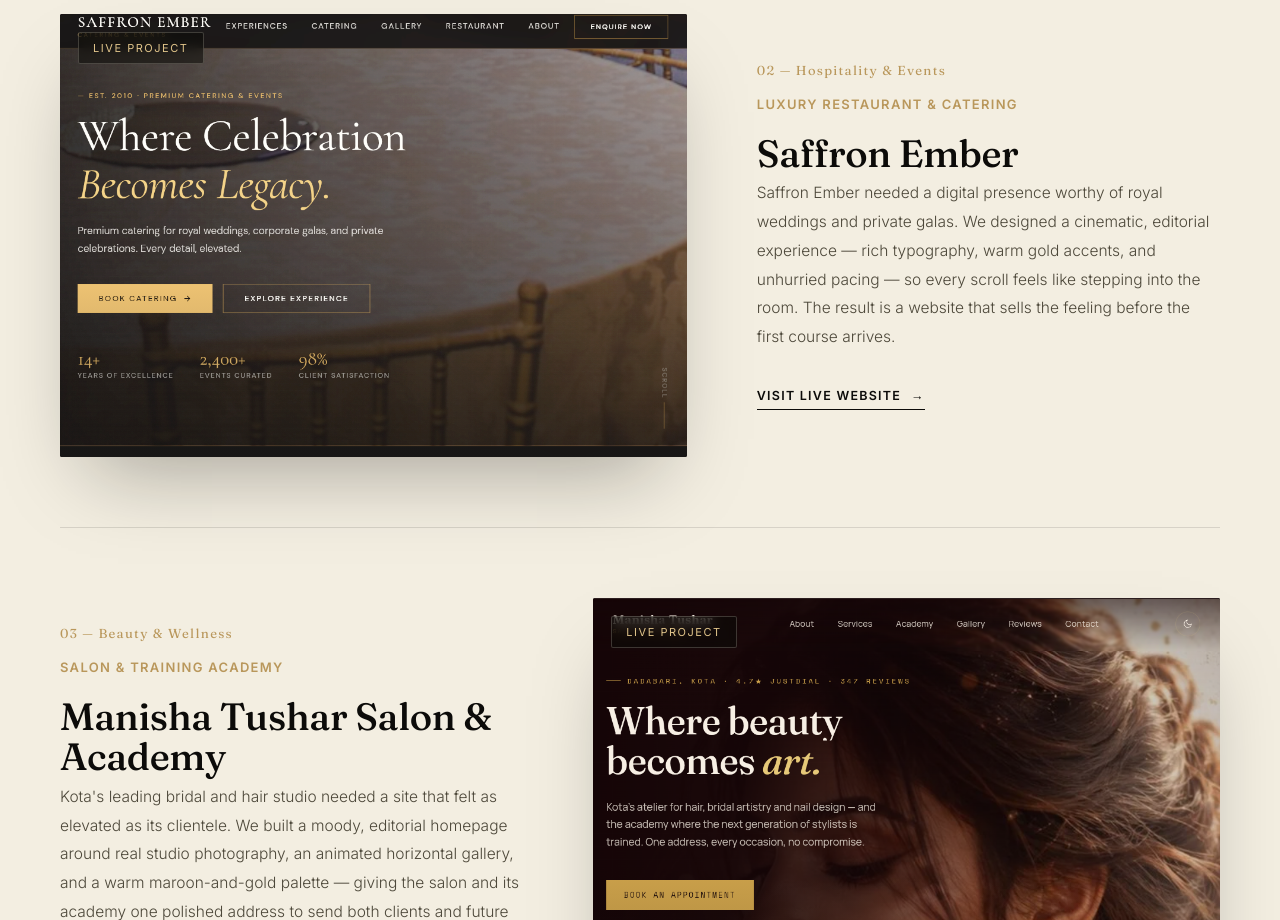
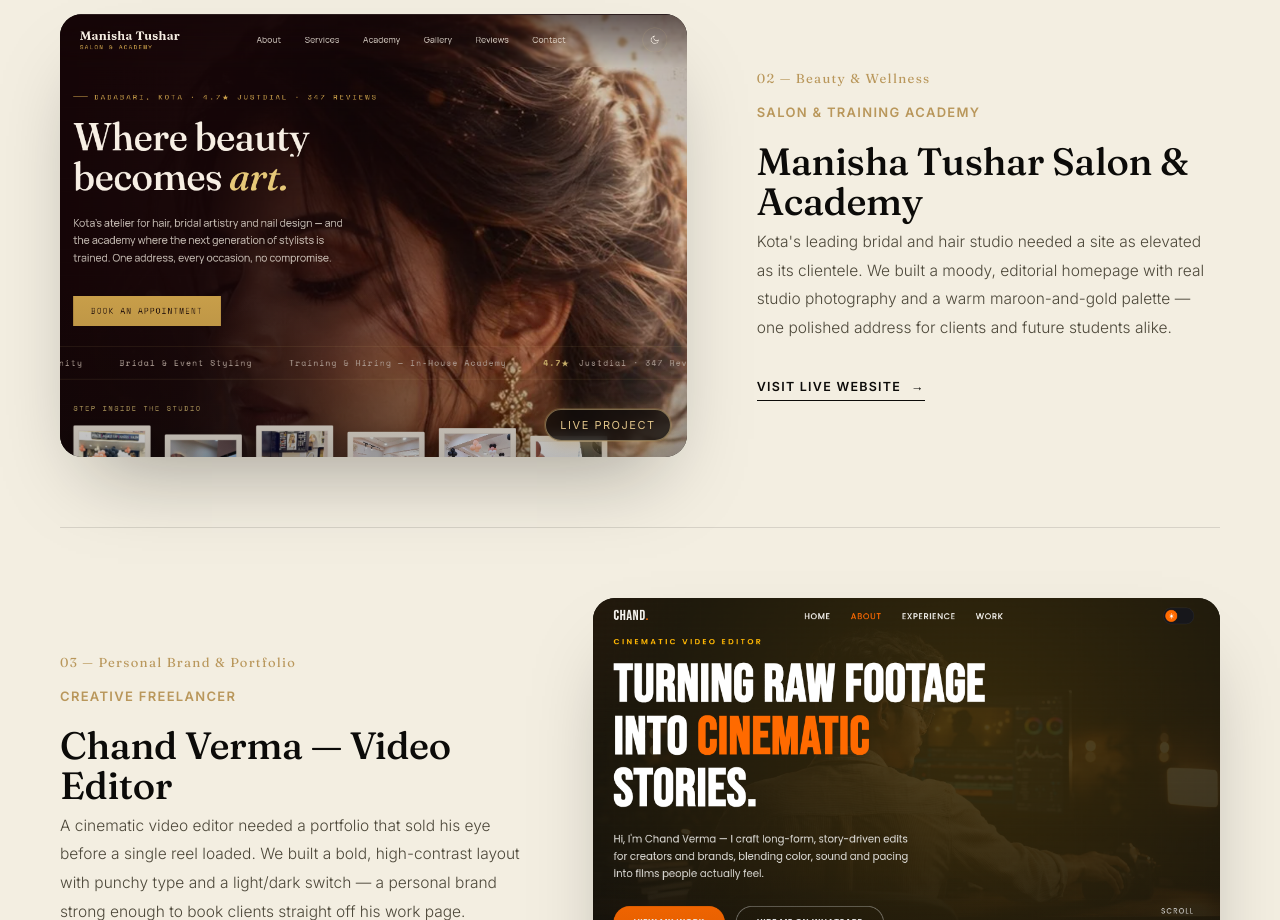
Before and after one commit to mandeep811226-ship-it/Mandeep-Designs-Portfolio-, a plain HTML site: page index.html in a window 1280 px wide. Shown: the part 1880-2800 px from the top of the page. Drawn offline with nearby package versions, Linux system fonts and the light colour scheme.

Commit message:
Update index.html

```diff
--- a/index.html
+++ b/index.html
@@ -231,7 +231,7 @@
     .hero-overlay{
       background:linear-gradient(90deg, rgba(8,8,10,.82) 0%, rgba(8,8,10,.55) 35%, rgba(8,8,10,.18) 65%, transparent 100%);
     }
-    .hero-content{ grid-column:1; position:relative; z-index:2; max-width:520px; margin:0; text-align:left; padding-left:0; }
+    .hero-content{ grid-column:1; position:relative; z-index:2; max-width:520px; margin:0; text-align:left; padding-left:48px; }
     .hero .eyebrow{ justify-content:flex-start; }
     .hero h1{ font-size:clamp(44px, 6vw, 70px); }
     .hero p.sub{ margin-left:0; margin-right:0; max-width:480px; font-size:16px; }
@@ -242,14 +242,15 @@
 
   /* ---- Desktop (≥1200px): roomier type + spacing on the same left-pinned layout ---- */
   @media (min-width:1200px){
-    .hero-content{ max-width:560px; }
+    .hero{ padding-bottom:80px; }
+    .hero-content{ max-width:560px; padding-left:72px; }
     .hero h1{ font-size:clamp(64px, 6vw, 92px); }
     .hero p.sub{ max-width:520px; font-size:17px; line-height:1.75; }
     .cta-row{ margin-top:44px; }
     .hero-stats{ margin-top:64px; }
     .hero-stats .stat-row{ gap:64px; }
   }
-  @media (min-width:1600px){ .hero-content{ max-width:600px; } }
+  @media (min-width:1600px){ .hero-content{ max-width:600px; padding-left:96px; } }
 
   /* ---------- SECTION GENERIC ---------- */
   section{ padding:140px 0; position:relative; }
@@ -273,10 +274,11 @@
     .project:nth-child(even){ direction:ltr; }
   }
   .project-media{
-    position:relative; overflow:hidden; border-radius:2px;
-    aspect-ratio:16/11.3; background:var(--ink);
+    position:relative; overflow:hidden; border-radius:22px;
+    aspect-ratio:16/11.3; background:var(--ink); cursor:pointer;
     box-shadow:0 40px 80px -30px rgba(12,11,9,0.35);
   }
+  .project-media:focus-visible{ outline:2px solid var(--brass); outline-offset:4px; }
   .project-media img{
     width:100%; height:100%; object-fit:cover; object-position:top;
     transform:scale(1.02); transition:transform 1.2s var(--ease);
@@ -287,15 +289,19 @@
     background:linear-gradient(to top, rgba(12,11,9,0.28), transparent 40%);
   }
   .project-tag{
-    position:absolute; top:18px; left:18px; z-index:2;
-    background:rgba(12,11,9,0.55); backdrop-filter:blur(6px);
+    position:absolute; bottom:16px; right:16px; z-index:2;
+    background:rgba(12,11,9,0.7); backdrop-filter:blur(6px);
     color:var(--brass-light); font-size:11px; letter-spacing:0.14em; text-transform:uppercase;
-    padding:8px 14px; border:1px solid rgba(243,238,225,0.2); border-radius:2px;
+    padding:8px 14px; border:1px solid rgba(224,196,138,0.5); border-radius:20px;
+    box-shadow:0 0 0 1px rgba(185,151,91,0.25), 0 4px 18px -2px rgba(185,151,91,0.55);
   }
   .project-index{ font-family:'Fraunces', serif; font-size:13px; color:var(--brass); letter-spacing:0.1em; margin-bottom:18px; display:block; }
   .project-body h3{ font-size:clamp(26px,3vw,38px); margin-bottom:6px; }
   .project-body .industry{ font-size:13px; letter-spacing:0.1em; text-transform:uppercase; color:var(--brass); font-weight:600; margin-bottom:22px; display:block; }
-  .project-body p.desc{ font-size:15.5px; line-height:1.85; color:#4c4739; font-weight:300; max-width:460px; margin-bottom:32px; }
+  .project-body p.desc{
+    font-size:15.5px; line-height:1.85; color:#4c4739; font-weight:300; max-width:460px; margin-bottom:32px;
+    display:-webkit-box; -webkit-line-clamp:5; -webkit-box-orient:vertical; overflow:hidden;
+  }
   .project-link{
     display:inline-flex; align-items:center; gap:10px; font-size:12.5px; letter-spacing:0.1em;
     text-transform:uppercase; font-weight:600; color:var(--ink); padding-bottom:6px;
@@ -630,7 +636,7 @@
     </div>
 
     <div class="project reveal">
-      <div class="project-media">
+      <div class="project-media" data-visit-url="https://ravixlabs.com" data-visit-name="Ravix Labs" role="link" tabindex="0" aria-label="Visit Ravix Labs website">
         <span class="project-tag">Live Project</span>
         <img loading="lazy" decoding="async" src="assets/ravix-preview.jpg" alt="Ravix Browser website preview">
       </div>
@@ -638,49 +644,35 @@
         <span class="project-index">01 — Product &amp; Technology</span>
         <span class="industry">Browser Technology</span>
         <h3>Ravix Labs</h3>
-        <p class="desc">A performance-obsessed Android browser needed a home that felt as fast and futuristic as the product itself. We built the Ravix Labs website around bold gradient motion, dark-mode precision, and a visual language engineered for power users — turning a technical product into a brand people trust before they've even opened the app.</p>
+        <p class="desc">A performance-obsessed Android browser needed a home that felt just as fast. We built the Ravix Labs site around bold gradient motion and dark-mode precision — turning a technical product into a brand power users trust on sight.</p>
         <a href="https://ravixlabs.com" target="_blank" rel="noopener" class="project-link">Visit Live Website <span>→</span></a>
       </div>
     </div>
 
     <div class="project reveal">
-      <div class="project-media">
-        <span class="project-tag">Live Project</span>
-        <img loading="lazy" decoding="async" src="assets/saffron-preview.jpg" alt="Saffron Ember website preview">
-      </div>
-      <div class="project-body">
-        <span class="project-index">02 — Hospitality &amp; Events</span>
-        <span class="industry">Luxury Restaurant &amp; Catering</span>
-        <h3>Saffron Ember</h3>
-        <p class="desc">Saffron Ember needed a digital presence worthy of royal weddings and private galas. We designed a cinematic, editorial experience — rich typography, warm gold accents, and unhurried pacing — so every scroll feels like stepping into the room. The result is a website that sells the feeling before the first course arrives.</p>
-        <a href="https://mandeep811226-ship-it.github.io/saffron-ember/" target="_blank" rel="noopener" class="project-link">Visit Live Website <span>→</span></a>
-      </div>
-    </div>
-
-    <div class="project reveal">
-      <div class="project-media">
+      <div class="project-media" data-visit-url="https://manishatusharsalonandacademy.vercel.app" data-visit-name="Manisha Tushar Salon &amp; Academy" role="link" tabindex="0" aria-label="Visit Manisha Tushar Salon &amp; Academy website">
         <span class="project-tag">Live Project</span>
         <img loading="lazy" decoding="async" src="assets/manisha-preview.png" alt="Manisha Tushar Salon & Academy website preview">
       </div>
       <div class="project-body">
-        <span class="project-index">03 — Beauty &amp; Wellness</span>
+        <span class="project-index">02 — Beauty &amp; Wellness</span>
         <span class="industry">Salon &amp; Training Academy</span>
         <h3>Manisha Tushar Salon &amp; Academy</h3>
-        <p class="desc">Kota's leading bridal and hair studio needed a site that felt as elevated as its clientele. We built a moody, editorial homepage around real studio photography, an animated horizontal gallery, and a warm maroon-and-gold palette — giving the salon and its academy one polished address to send both clients and future students to.</p>
+        <p class="desc">Kota's leading bridal and hair studio needed a site as elevated as its clientele. We built a moody, editorial homepage with real studio photography and a warm maroon-and-gold palette — one polished address for clients and future students alike.</p>
         <a href="https://manishatusharsalonandacademy.vercel.app" target="_blank" rel="noopener" class="project-link">Visit Live Website <span>→</span></a>
       </div>
     </div>
 
     <div class="project reveal">
-      <div class="project-media">
+      <div class="project-media" data-visit-url="https://chand263100-afk.github.io/chandan-portfolio/" data-visit-name="Chand Verma — Video Editor" role="link" tabindex="0" aria-label="Visit Chand Verma — Video Editor website">
         <span class="project-tag">Live Project</span>
         <img loading="lazy" decoding="async" src="assets/chand-preview.png" alt="Chand Verma video editor portfolio website preview">
       </div>
       <div class="project-body">
-        <span class="project-index">04 — Personal Brand &amp; Portfolio</span>
+        <span class="project-index">03 — Personal Brand &amp; Portfolio</span>
         <span class="industry">Creative Freelancer</span>
         <h3>Chand Verma — Video Editor</h3>
-        <p class="desc">A cinematic video editor needed a portfolio that sold his eye before a single reel loaded. We designed a bold, high-contrast layout with punchy type and a built-in light/dark switch, giving Chand a personal brand strong enough to book clients directly off his work page.</p>
+        <p class="desc">A cinematic video editor needed a portfolio that sold his eye before a single reel loaded. We built a bold, high-contrast layout with punchy type and a light/dark switch — a personal brand strong enough to book clients straight off his work page.</p>
         <a href="https://chand263100-afk.github.io/chandan-portfolio/" target="_blank" rel="noopener" class="project-link">Visit Live Website <span>→</span></a>
       </div>
     </div>
@@ -873,6 +865,21 @@
   const header = document.getElementById('siteHeader');
   window.addEventListener('scroll', () => {
     header.classList.toggle('scrolled', window.scrollY > 40);
+  });
+
+  // Project media click: confirm before leaving the site to visit the live project
+  document.querySelectorAll('.project-media[data-visit-url]').forEach(media => {
+    const goToSite = () => {
+      const url = media.getAttribute('data-visit-url');
+      const name = media.getAttribute('data-visit-name') || 'this';
+      if (window.confirm(`Do you want to visit the ${name} website?`)) {
+        window.open(url, '_blank', 'noopener');
+      }
+    };
+    media.addEventListener('click', goToSite);
+    media.addEventListener('keydown', (e) => {
+      if (e.key === 'Enter' || e.key === ' ') { e.preventDefault(); goToSite(); }
+    });
   });
 
   // Build the "why choose" vertical column slider
```
